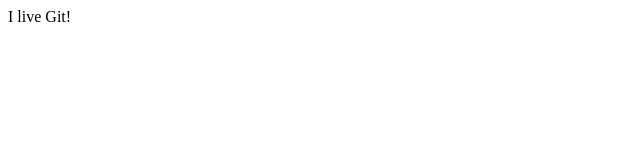
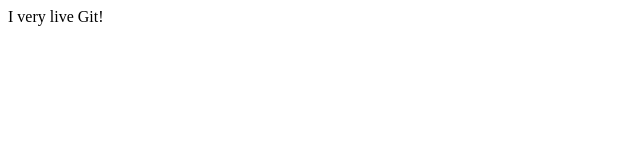
Before and after one commit to Centrix16/for-git, a plain HTML site: page index.html in a window 1280 px wide. Shown: the full height of the page, 0-640 px from the left. Drawn offline with Linux system fonts and the light colour scheme.

Commit message:
add additional changes

```diff
--- a/index.html
+++ b/index.html
@@ -5,6 +5,6 @@
 	<title>Document</title>
 </head>
 <body>
-	I live Git!
+	I very live Git!
 </body>
 </html>
```
